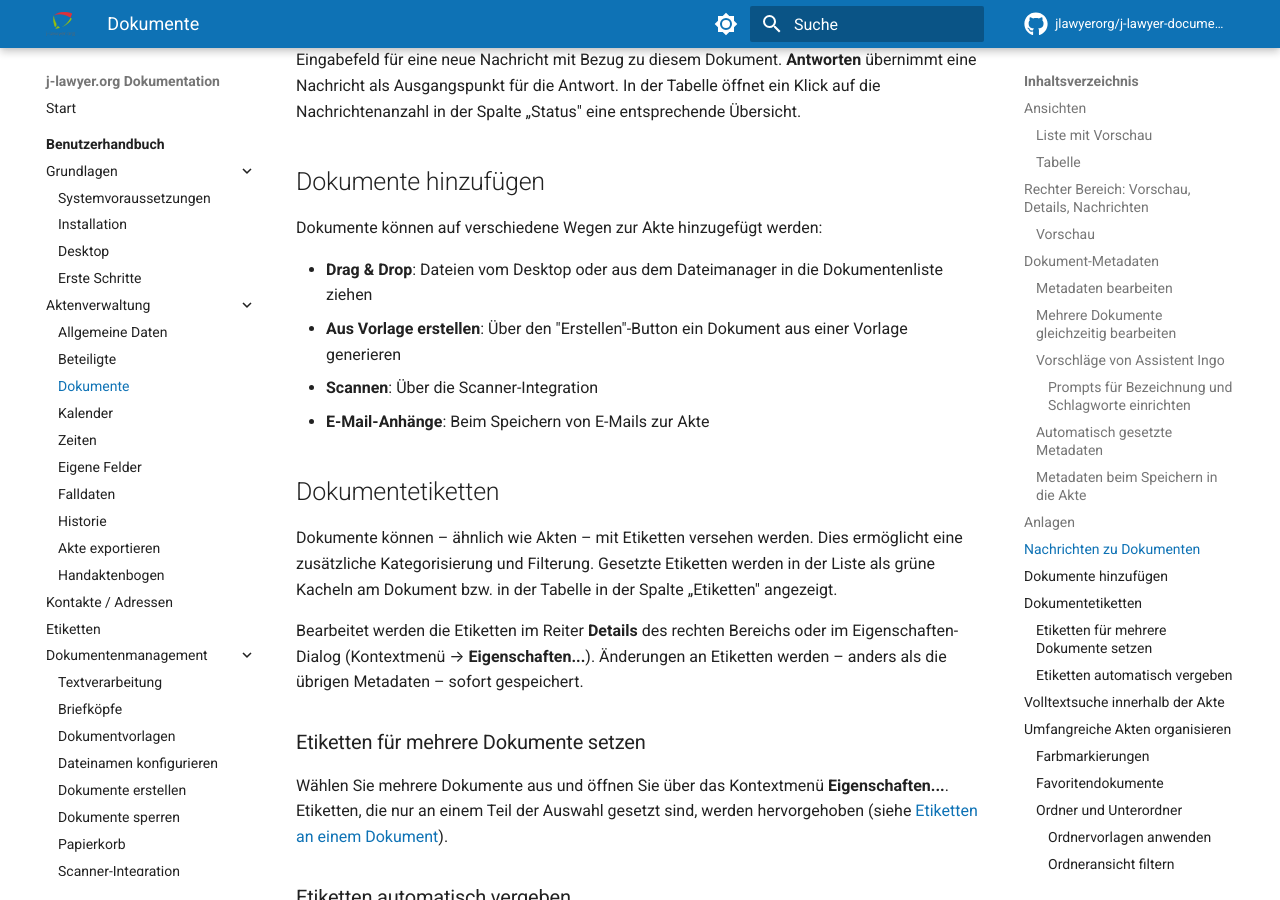
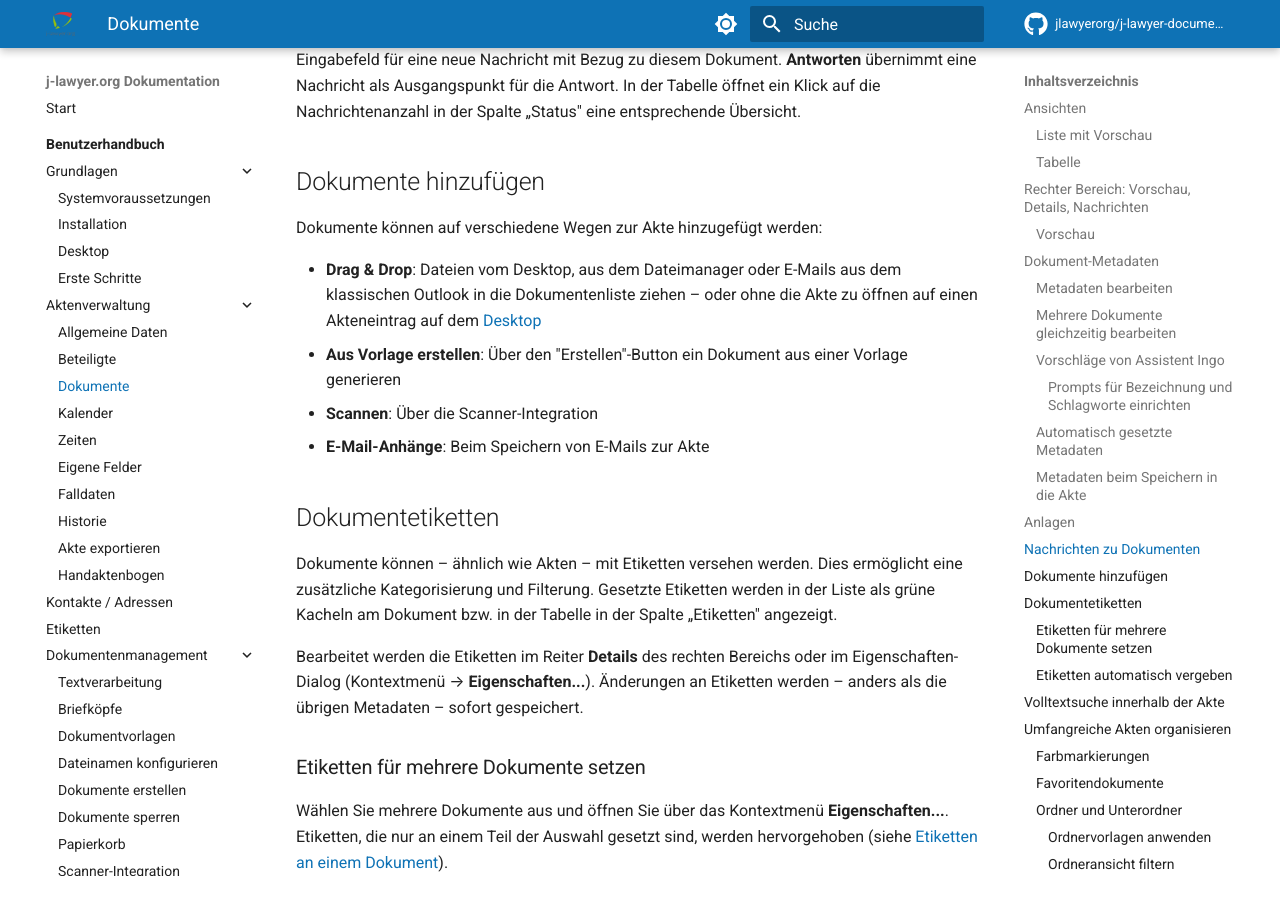
Before and after one commit to jlawyerorg/j-lawyer-documentation, an MkDocs documentation site: the page built from docs/benutzerhandbuch/aktenverwaltung/dokumente.md, in a window 1280 px wide and 900 px high, scrolled down 9421 px. Built offline with MkDocs 1.6.1 and Material for MkDocs 9.7.7, drawn with Linux system fonts in a browser that asks for light colours; comment, search, counter and statistics services are not loaded.

Commit message:
Drag & Drop von Dateien auf Akteneinträge des Desktops dokumentiert
- neuer Abschnitt in oberflaeche.md (jlawyerorg/j-lawyer-org#3604)
- Querverweis in dokumente.md

Co-Authored-By: Claude Opus 5.5 <noreply@anthropic.com>

```diff
--- a/docs/benutzerhandbuch/aktenverwaltung/dokumente.md
+++ b/docs/benutzerhandbuch/aktenverwaltung/dokumente.md
@@ -238,7 +238,7 @@ Werden ein Dokument und seine Anlagen gemeinsam in eine andere Akte kopiert oder
 
 Dokumente können auf verschiedene Wegen zur Akte hinzugefügt werden:
 
-- **Drag & Drop**: Dateien vom Desktop oder aus dem Dateimanager in die Dokumentenliste ziehen
+- **Drag & Drop**: Dateien vom Desktop, aus dem Dateimanager oder E-Mails aus dem klassischen Outlook in die Dokumentenliste ziehen – oder ohne die Akte zu öffnen auf einen Akteneintrag auf dem [Desktop](../oberflaeche.md#drag-drop)
 - **Aus Vorlage erstellen**: Über den "Erstellen"-Button ein Dokument aus einer Vorlage generieren
 - **Scannen**: Über die Scanner-Integration
 - **E-Mail-Anhänge**: Beim Speichern von E-Mails zur Akte
```
Also changed, not shown: docs/benutzerhandbuch/oberflaeche.md (+21 -0 lines).
